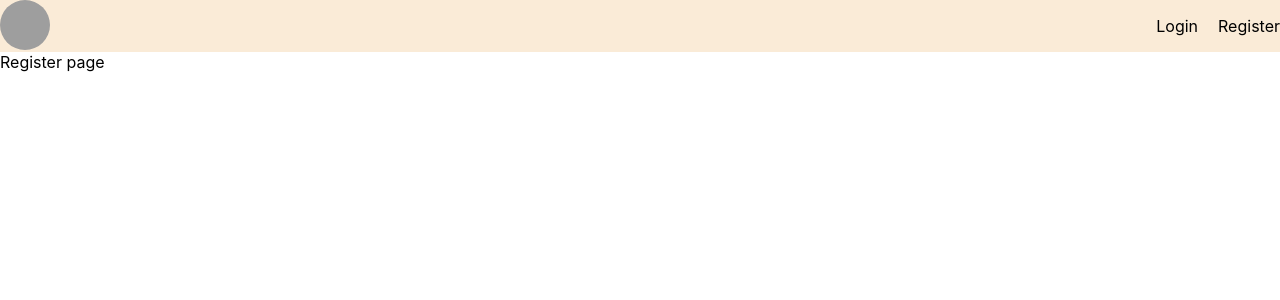
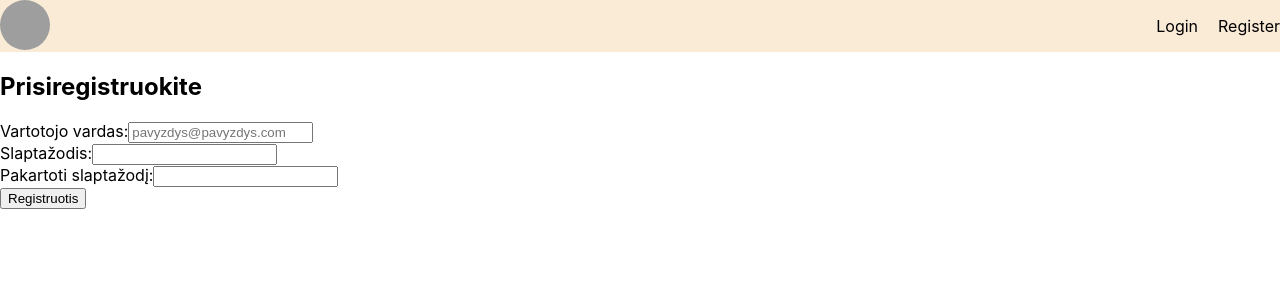
Before and after one commit to dariussh77/FE6-React-atsiskaitymas, a React (Create React App) app: page /register in a window 1280 px wide. Shown: the top 300 px of the page. Built offline with nearby package versions, Linux system fonts and the light colour scheme; grey boxes are pictures that could not be loaded.

Commit message:
Sukurtas Registracijos formos šablonas

```diff
--- a/src/components/P3_Orgamisms/Header.jsx
+++ b/src/components/P3_Orgamisms/Header.jsx
@@ -15,7 +15,7 @@ const HeaderCSS=styled.header`
         gap:20px;
         a{
             text-decoration: none;
-            color: black
+            color: black;
         }
     }
 `;
@@ -27,7 +27,6 @@ const Header = () => {
                 <li><NavLink to='/'>Login</NavLink></li>
                 <li><NavLink to='/register'>Register</NavLink></li>
             </ul>
-
         </HeaderCSS>
      );
 }
--- a/src/components/P5_Pages/Register.jsx
+++ b/src/components/P5_Pages/Register.jsx
@@ -1,7 +1,32 @@
 const Register = () => {
     return (
         <main>
-            Register page
+            <h2>Prisiregistruokite</h2>
+            <form >
+                <div>
+                    <label htmlFor="user">Vartotojo vardas:</label>
+                    <input
+                        type="email"
+                        name="user" id="user"
+                        placeholder="pavyzdys@pavyzdys.com"
+                    />
+                </div>
+                <div>
+                    <label htmlFor="password">Slaptažodis:</label>
+                    <input
+                        type="password"
+                        name="password" id="password"
+                    />
+                </div>
+                <div>
+                    <label htmlFor="repassword">Pakartoti slaptažodį:</label>
+                    <input
+                        type="password"
+                        name="repassword" id="repassword"
+                    />
+                </div>
+                <input type="submit" value='Registruotis' />
+            </form>
         </main>
      );
 }
--- a/src/data.json
+++ b/src/data.json
@@ -124,12 +124,12 @@
   "users":[
     {
       "id":1,
-      "userName":"admin",
+      "userName":"admin@admin.lt",
       "password":"123"
     },
     {
       "id":2,
-      "userName":"quest",
+      "userName":"quest@quest.lt",
       "password":"456"
     }
   ]
```
